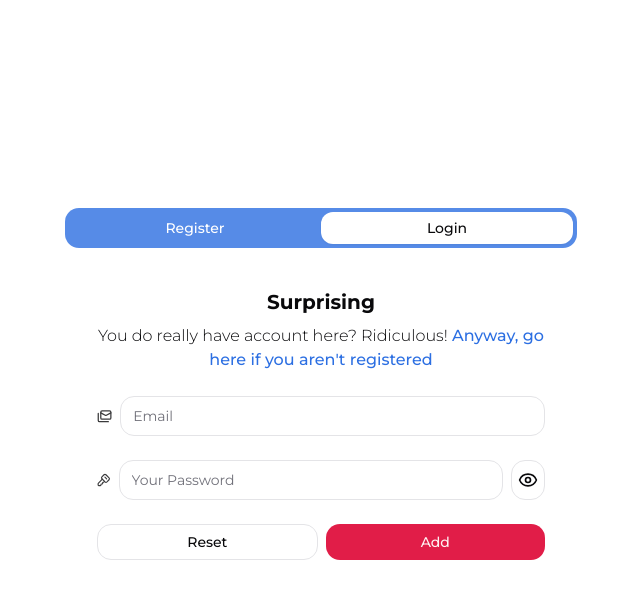
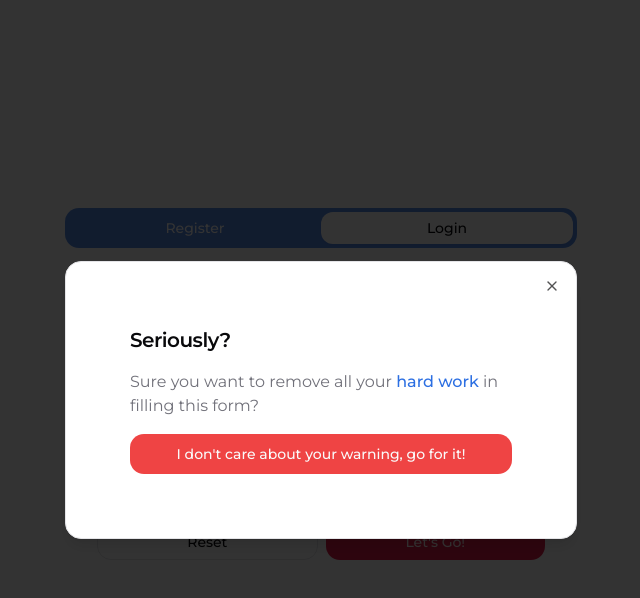
Before and after one commit to dominicpam89/showcase-01-sillyfriendsdining, a React (Vite) app: page / in a window 1280 px wide. Both pictures are taken after a click on the button "Reset". Shown: the top 598 px of the page, without its empty margins (319-959 px from the left). Built offline with nearby package versions, Linux system fonts and the light colour scheme.

Commit message:
add confirmation to FormButtons

```diff
--- a/src/components/common/FormButtons.tsx
+++ b/src/components/common/FormButtons.tsx
@@ -1,21 +1,45 @@
 import { Button } from "@/components/ui/button";
 import { FieldValues, useFormContext } from "react-hook-form";
+import { Dialog, DialogTrigger } from "@/components/ui/dialog";
+import FormResetDialog from "./FormResetDialog";
+import { useState } from "react";
 
-export default function FormButtons<T extends FieldValues>() {
+interface Props {
+	submitText: string;
+}
+export default function FormButtons<T extends FieldValues>({
+	submitText,
+}: Props) {
 	const { reset } = useFormContext<T>();
+	const [confirm, setConfirm] = useState(false);
 	return (
 		<div aria-label="form-buttons" className="flex gap-2 items-center w-full">
+			<Dialog open={confirm} onOpenChange={(o) => setConfirm(o)}>
 				<Button
 					variant="outline"
 					size="sm"
 					type="button"
 					className="w-full"
-				onClick={() => reset()}
+					asChild
 				>
-				Reset
+					<DialogTrigger>Reset</DialogTrigger>
 				</Button>
+				<FormResetDialog
+					confirmBtn={
+						<Button
+							variant="destructive"
+							onClick={() => {
+								setConfirm(false);
+								reset();
+							}}
+						>
+							I don't care about your warning, go for it!
+						</Button>
+					}
+				/>
+			</Dialog>
 			<Button type="submit" size="sm" className="w-full">
-				Add
+				{submitText}
 			</Button>
 		</div>
 	);
--- /dev/null
+++ b/src/components/common/FormResetDialog.tsx
@@ -0,0 +1,25 @@
+import {
+	DialogContent,
+	DialogDescription,
+	DialogHeader,
+	DialogTitle,
+} from "@/components/ui/dialog";
+
+interface Props {
+	confirmBtn: React.ReactNode;
+}
+export default function FormResetDialog({ confirmBtn }: Props) {
+	return (
+		<DialogContent className="p-16">
+			<DialogHeader className="space-y-4">
+				<DialogTitle className="text-xl">Seriously?</DialogTitle>
+				<DialogDescription className="text-base">
+					Sure you want to remove all your{" "}
+					<span className="text-info font-medium">hard work</span> in
+					filling this form?
+				</DialogDescription>
+			</DialogHeader>
+			{confirmBtn}
+		</DialogContent>
+	);
+}
--- a/src/components/forms/FormAddFriend.tsx
+++ b/src/components/forms/FormAddFriend.tsx
@@ -53,7 +53,7 @@ export default function FormAddFriend() {
 						},
 					}}
 				/>
-				<FormButtons<SchemaT> />
+				<FormButtons<SchemaT> submitText="Add Friend" />
 			</form>
 		</FormProvider>
 	);
--- a/src/components/forms/FormLogin.tsx
+++ b/src/components/forms/FormLogin.tsx
@@ -59,7 +59,7 @@ export default function FormLogin({ switchTab }: Props) {
 					inputType="password"
 					placeholder="Your Password"
 				/>
-				<FormButtons<SchemaT> />
+				<FormButtons<SchemaT> submitText="Let's Go!" />
 			</FormContainer>
 		</FormProvider>
 	);
--- a/src/components/forms/FormRegister.tsx
+++ b/src/components/forms/FormRegister.tsx
@@ -82,7 +82,7 @@ export default function FormRegister({ switchTab }: Props) {
 					inputType="password"
 					placeholder="Confirmation Password"
 				/>
-				<FormButtons<SchemaT> />
+				<FormButtons<SchemaT> submitText="Let's Go!" />
 			</FormContainer>
 		</FormProvider>
 	);
```
Lines whose indentation alone changed are shown as unchanged.
